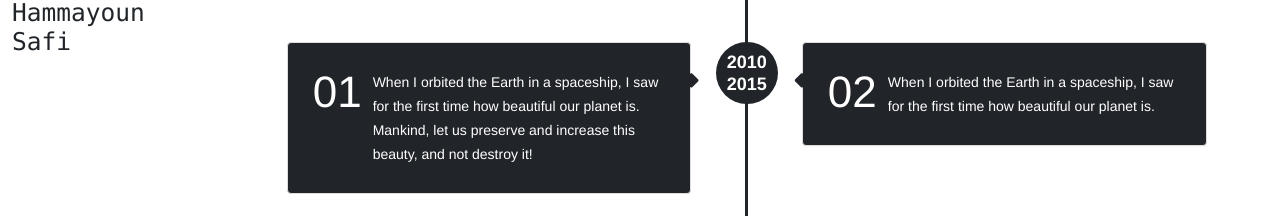
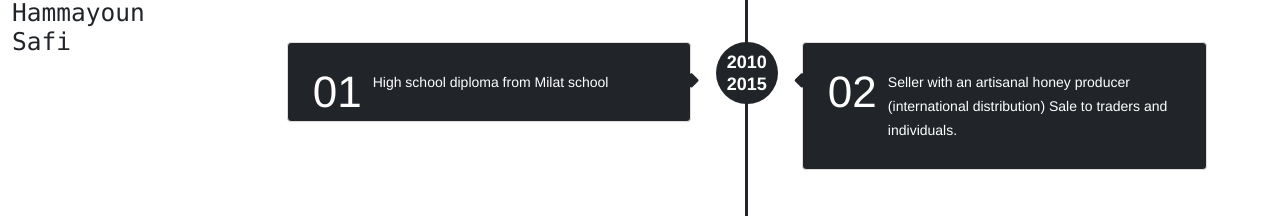
Before and after one commit to Hama99o/my-cv, a Vue app: page / in a window 1280 px wide. Both pictures are taken after a click on the tab "Experience and Education". Shown: the part 322-538 px from the top of the page. Built offline with nearby package versions, Linux system fonts and the light colour scheme.

Commit message:
p text updated

```diff
--- a/src/components/ExperienceAndEducation.vue
+++ b/src/components/ExperienceAndEducation.vue
@@ -8,12 +8,12 @@
          <div class="timeline-article">
            <div class="content-left-container">
              <div class="content-left rounded" :class="textAndBgSameClass()">
-               <p :class="textClass()">When I orbited the Earth in a spaceship, I saw for the first time how beautiful our planet is. Mankind, let us preserve and increase this beauty, and not destroy it! <span class="article-number">01</span></p>
+               <p :class="textClass()">High school diploma from Milat school <span class="article-number">01</span></p>
              </div>
            </div>
            <div class="content-right-container">
              <div class="content-right rounded" :class="textAndBgSameClass()">
-               <p :class="textClass()">When I orbited the Earth in a spaceship, I saw for the first time how beautiful our planet is. <span class="article-number">02</span></p>
+               <p :class="textClass()">Seller with an artisanal honey producer (international distribution) Sale to traders and individuals. <span class="article-number">02</span></p>
              </div>
            </div>
            <div class="meta-date" :class="bgnightmodeClass()">
```
